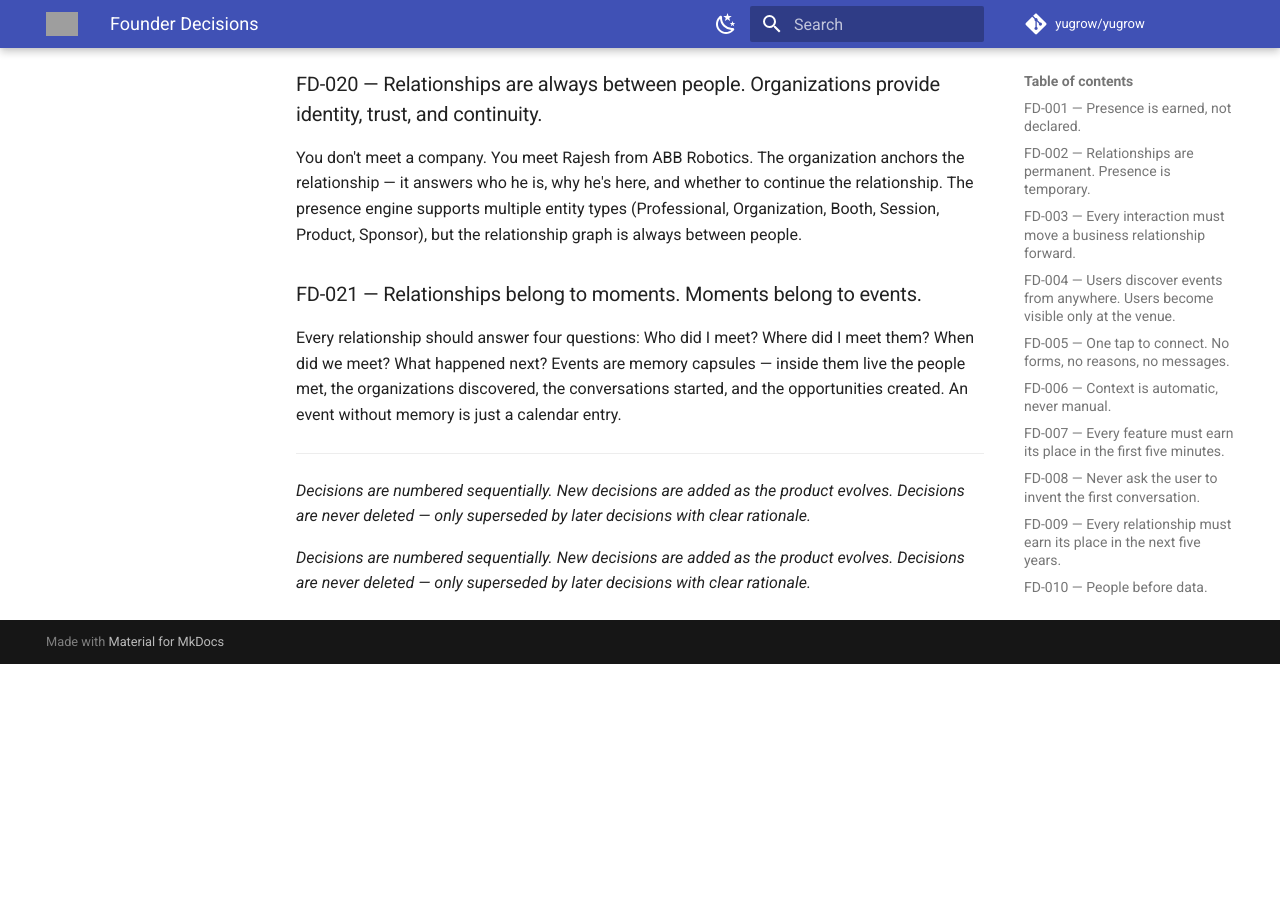
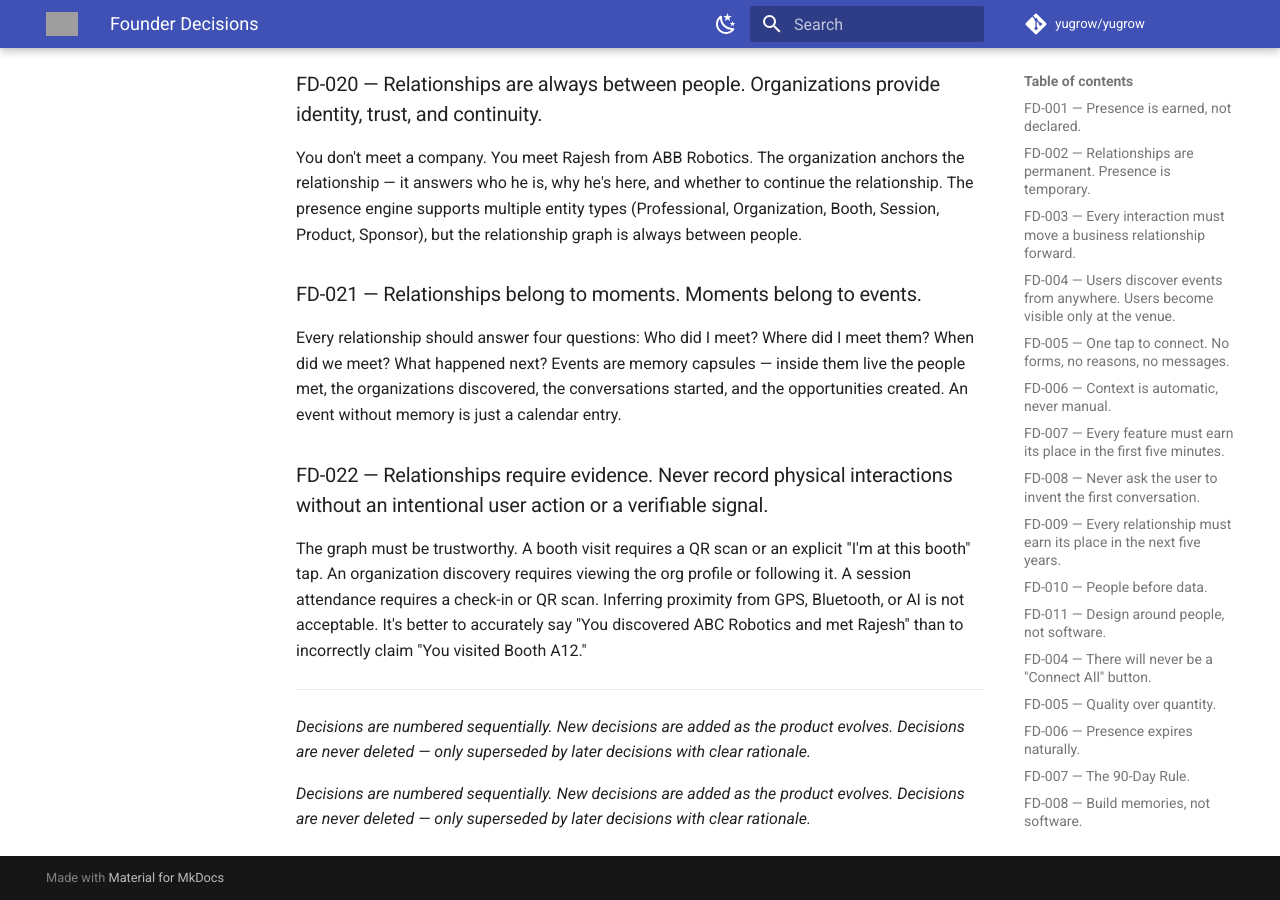
Before and after one commit to jayamarunr/yugrow, an MkDocs documentation site: the page built from docs/FOUNDER-DECISIONS.md, in a window 1280 px wide and 900 px high, scrolled down 4445 px. Built offline with MkDocs 1.6.1 and Material for MkDocs 9.7.7, drawn with Linux system fonts in a browser that asks for light colours; comment, search, counter and statistics services are not loaded; before the commit the page ends 5109 px from its top, so only the background shows below that; grey boxes are pictures that could not be loaded.

Commit message:
FD-022: Relationships require evidence

```diff
--- a/docs/FOUNDER-DECISIONS.md
+++ b/docs/FOUNDER-DECISIONS.md
@@ -131,6 +131,10 @@
 
 Every relationship should answer four questions: Who did I meet? Where did I meet them? When did we meet? What happened next? Events are memory capsules — inside them live the people met, the organizations discovered, the conversations started, and the opportunities created. An event without memory is just a calendar entry.
 
+### FD-022 — Relationships require evidence. Never record physical interactions without an intentional user action or a verifiable signal.
+
+The graph must be trustworthy. A booth visit requires a QR scan or an explicit "I'm at this booth" tap. An organization discovery requires viewing the org profile or following it. A session attendance requires a check-in or QR scan. Inferring proximity from GPS, Bluetooth, or AI is not acceptable. It's better to accurately say "You discovered ABC Robotics and met Rajesh" than to incorrectly claim "You visited Booth A12."
+
 ---
 
 *Decisions are numbered sequentially. New decisions are added as the product evolves. Decisions are never deleted — only superseded by later decisions with clear rationale.*
```
